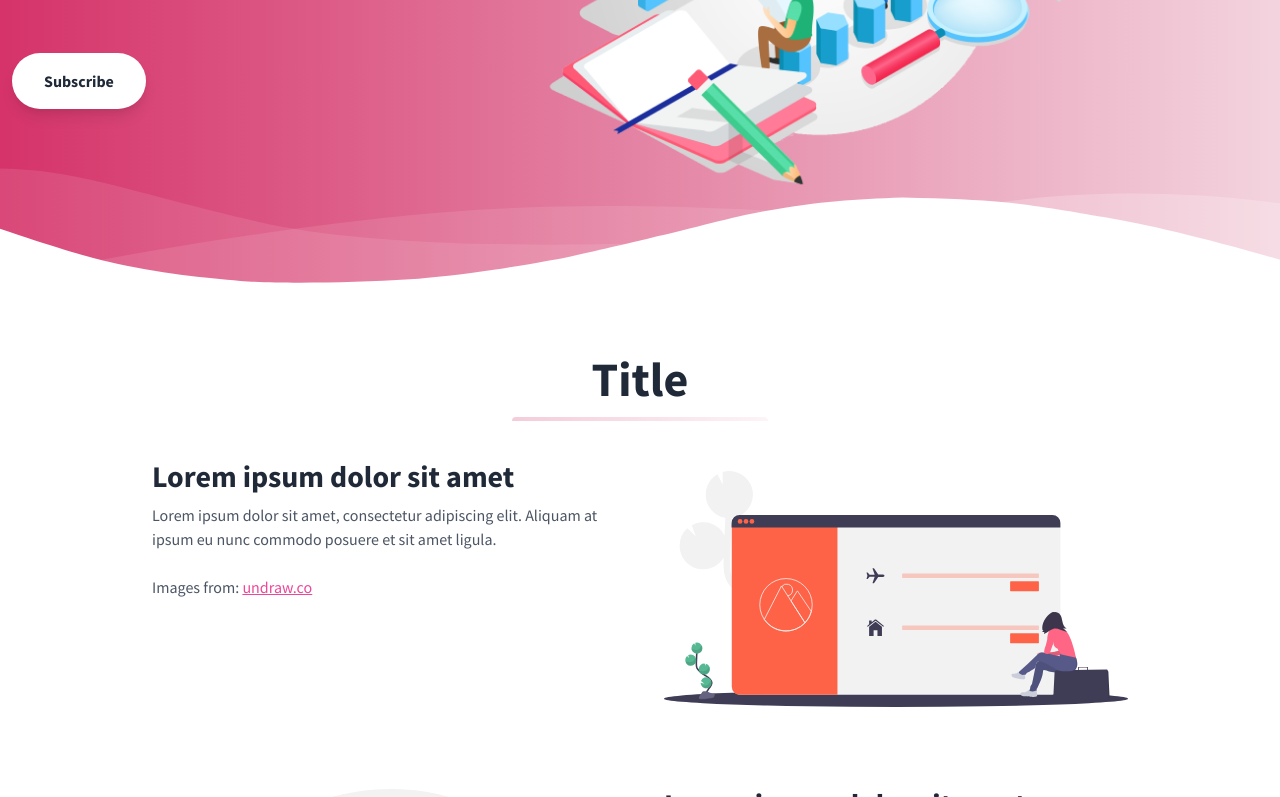
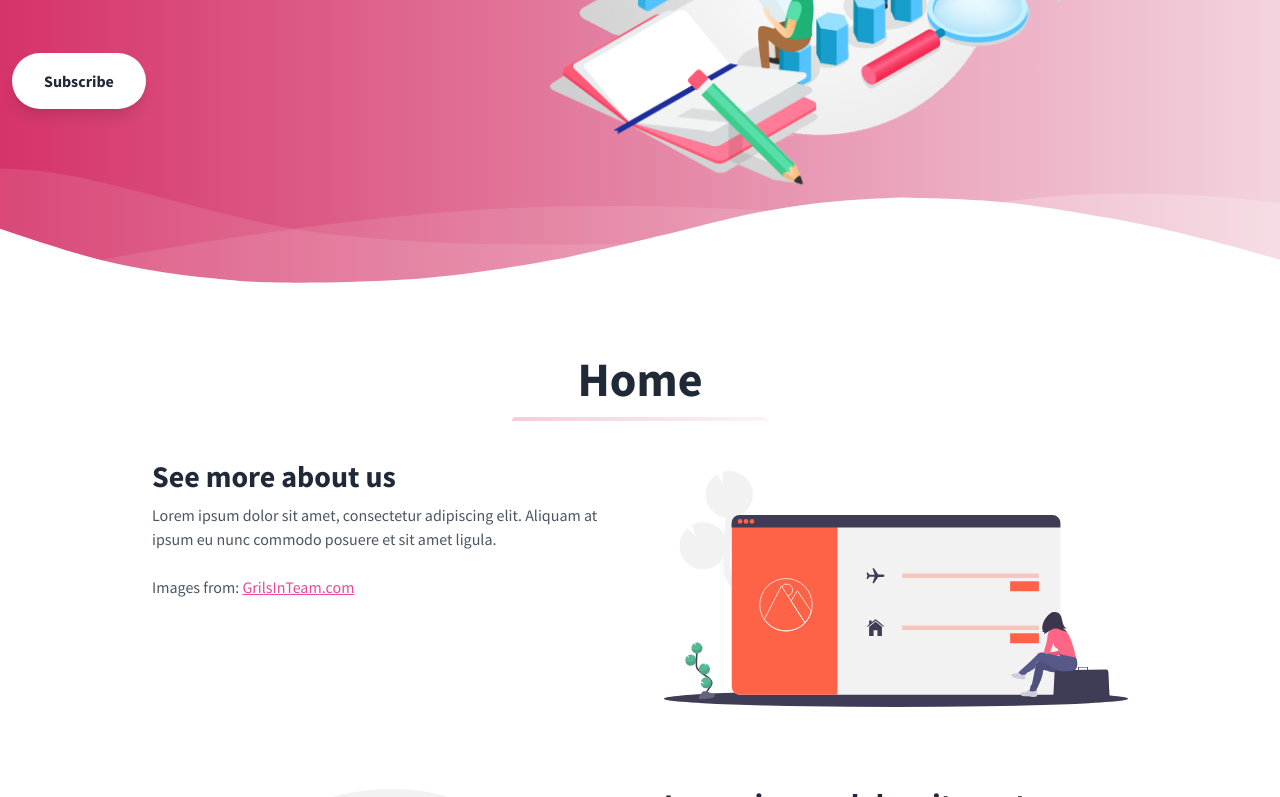
Before and after one commit to Rena-Tokhi/STEM, a plain HTML site: page index.html in a window 1280 px wide. Shown: the part 439-1236 px from the top of the page. Drawn offline with nearby package versions, Linux system fonts and the light colour scheme.

Commit message:
update home page

```diff
--- a/index.html
+++ b/index.html
@@ -117,7 +117,7 @@
   <section class="py-8 bg-white border-b">
     <div class="container max-w-5xl m-8 mx-auto">
       <h1 class="w-full my-2 text-5xl font-bold leading-tight text-center text-gray-800">
-        Title
+        Home
       </h1>
       <div class="w-full mb-4">
         <div class="w-64 h-1 py-0 mx-auto my-0 rounded-t opacity-25 gradient"></div>
@@ -125,7 +125,7 @@
       <div class="flex flex-wrap">
         <div class="w-5/6 p-6 sm:w-1/2">
           <h3 class="mb-3 text-3xl font-bold leading-none text-gray-800">
-            Lorem ipsum dolor sit amet
+            See more about us
           </h3>
           <p class="mb-8 text-gray-600">
             Lorem ipsum dolor sit amet, consectetur adipiscing elit. Aliquam at ipsum eu nunc commodo posuere et sit
@@ -135,7 +135,7 @@
 
             Images from:
 
-            <a class="text-pink-500 underline" href="https://undraw.co/">undraw.co</a>
+            <a class="text-pink-500 underline" href="#">GrilsInTeam.com</a>
           </p>
         </div>
         <div class="w-full p-6 sm:w-1/2">
```
